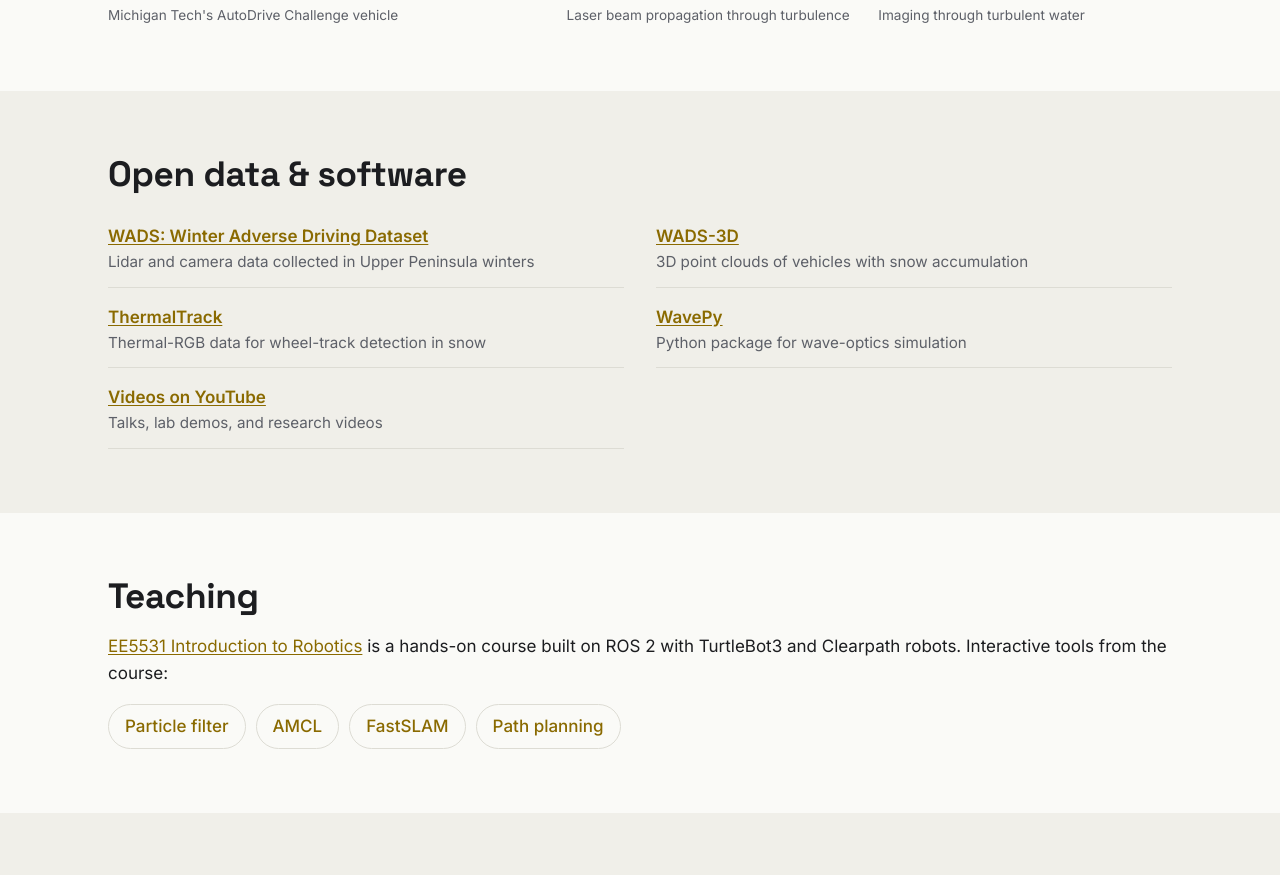
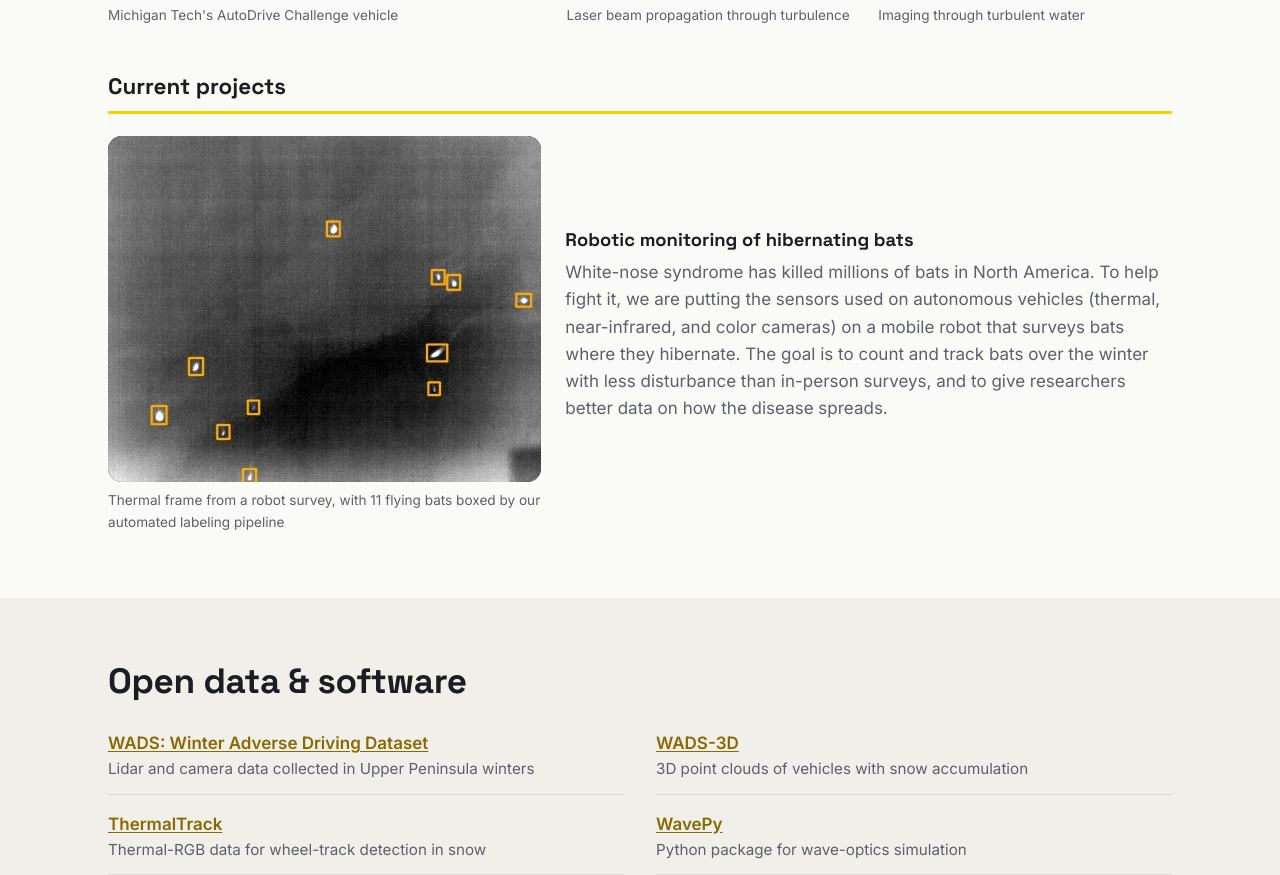
Before and after one commit to Robust-Autonomous-Systems-Laboratory/Robust-Autonomous-Systems-Laboratory.github.io, a plain HTML site: page index.html in a window 1280 px wide. Shown: the part 1303-2178 px from the top of the page. Drawn offline with Linux system fonts and the light colour scheme.

Commit message:
Add current project: robotic monitoring of hibernating bats
Co-Authored-By: Claude Opus 5.5 <noreply@anthropic.com>

```diff
--- a/index.html
+++ b/index.html
@@ -69,6 +69,21 @@
         <figcaption>Imaging through turbulent water</figcaption>
       </figure>
     </div>
+
+    <h3 class="sub">Current projects</h3>
+    <article class="project">
+      <figure>
+        <picture>
+          <source type="image/webp" srcset="assets/bat_thermal.webp">
+          <img src="assets/bat_thermal.jpg" alt="Thermal camera frame with eleven small bright spots, each boxed in orange, showing bats in flight" width="640" height="512" loading="lazy">
+        </picture>
+        <figcaption>Thermal frame from a robot survey, with 11 flying bats boxed by our automated labeling pipeline</figcaption>
+      </figure>
+      <div>
+        <h3>Robotic monitoring of hibernating bats</h3>
+        <p>White-nose syndrome has killed millions of bats in North America. To help fight it, we are putting the sensors used on autonomous vehicles (thermal, near-infrared, and color cameras) on a mobile robot that surveys bats where they hibernate. The goal is to count and track bats over the winter with less disturbance than in-person surveys, and to give researchers better data on how the disease spreads.</p>
+      </div>
+    </article>
   </section>
 
   <section id="resources" class="band">
--- a/style.css
+++ b/style.css
@@ -97,3 +97,12 @@ section.band { background: var(--paper-2); }
 @media (min-width: 720px) { .media img { aspect-ratio: auto; height: 100%; max-height: none; } .media figure:first-child { display: flex; flex-direction: column; } .media figure:first-child img { flex: 1; min-height: 0; } }
 .media figure:first-child img { aspect-ratio: 3 / 2; }
 .media figcaption { color: var(--muted); font-size: .85rem; margin-top: 8px; }
+
+/* Projects */
+.sub { font-size: 1.4rem; margin-top: 48px; }
+.project { display: grid; gap: 24px; align-items: center; border-top: 3px solid var(--gold); padding-top: 22px; }
+@media (min-width: 800px) { .project { grid-template-columns: 1fr 1.4fr; } }
+.project figure { margin: 0; }
+.project img { border-radius: var(--radius); background: #000; }
+.project figcaption { color: var(--muted); font-size: .85rem; margin-top: 8px; }
+.project p { color: var(--muted); }
```
Also changed, not shown: assets/bat_thermal.jpg (added), assets/bat_thermal.webp (added).
